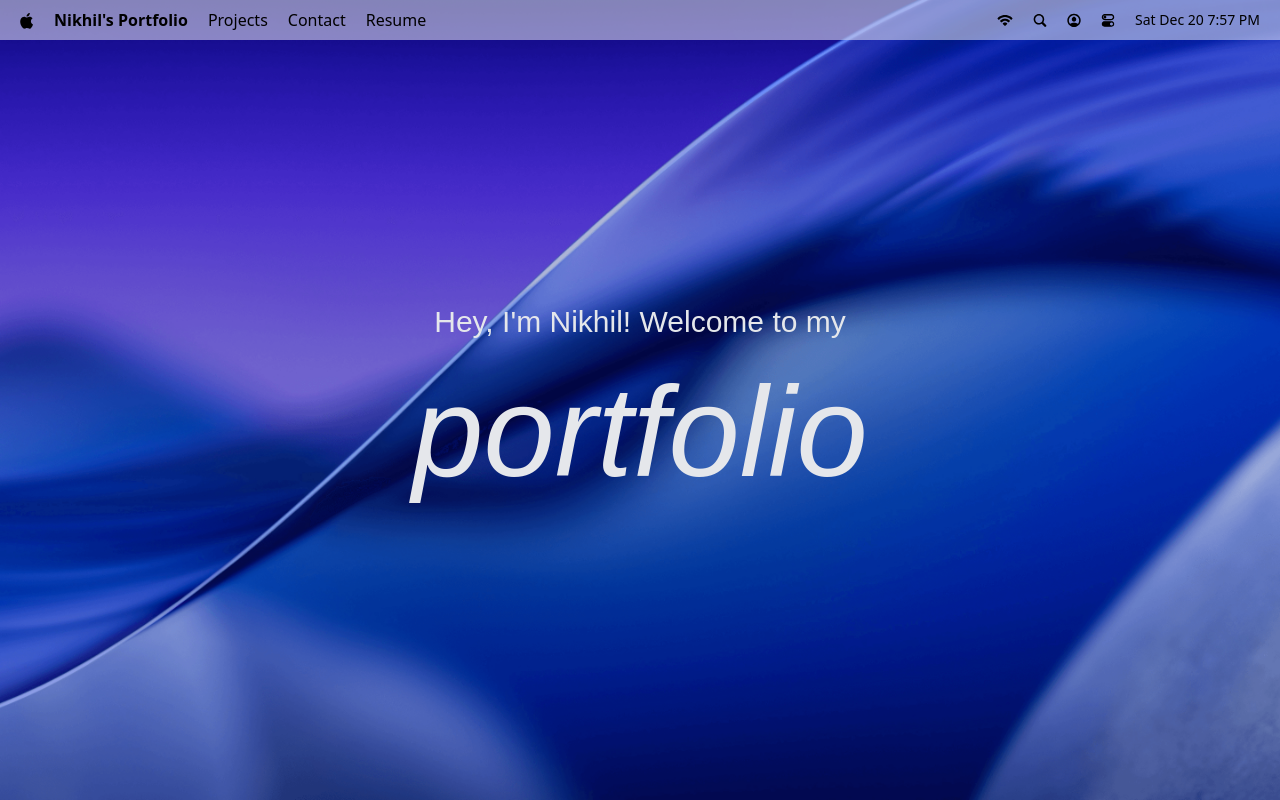
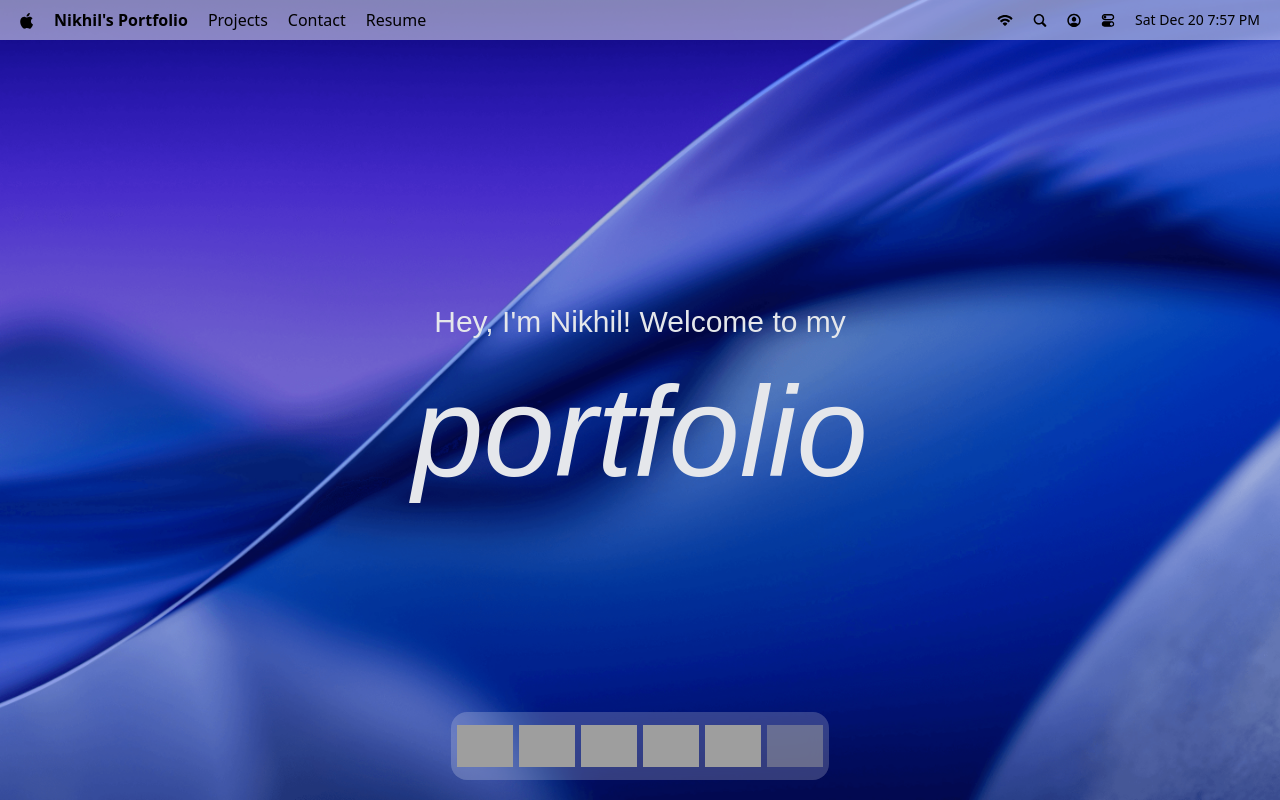
Before and after one commit to nikhilsingh132/Nikhil-Portfolio, a React (Vite) app: page / in a window 1280 px wide. Built offline with nearby package versions, Linux system fonts and the light colour scheme; grey boxes are pictures that could not be loaded; a web font is replaced by a local one.

Commit message:
Portfolio: Dock component without clicking functionality

```diff
--- a/package.json
+++ b/package.json
@@ -17,6 +17,7 @@
     "lucide-react": "^0.562.0",
     "react": "^19.2.0",
     "react-dom": "^19.2.0",
+    "react-tooltip": "^5.30.0",
     "tailwindcss": "^4.1.18"
   },
   "devDependencies": {
--- a/src/App.tsx
+++ b/src/App.tsx
@@ -1,10 +1,11 @@
-import { Navbar, Welcome } from "#components/index";
+import { Navbar, Welcome, Dock } from "#components/index";
 
 const App = (): React.ReactNode => {
   return (
     <main>
       <Navbar />
       <Welcome />
+      <Dock />
     </main>
   );
 };
--- /dev/null
+++ b/src/components/Dock.tsx
@@ -0,0 +1,92 @@
+import { dockApps } from "#constants/index";
+import { useRef } from "react";
+import { Tooltip } from "react-tooltip";
+import gsap from "gsap";
+import { useGSAP } from "@gsap/react";
+
+const Dock = (): React.ReactNode => {
+  const dockRef = useRef(null);
+
+  const handleAppClick = (app) => {
+    console.log(`App ${app} clicked`);
+  };
+
+  useGSAP(() => {
+    const dock = dockRef.current;
+    if (!dock) return;
+
+    const dockIcons = dock.querySelectorAll(".dock-icon");
+
+    const animateIcons = (mouseX: number) => {
+      const { left: dockLeft } = dock.getBoundingClientRect();
+      dockIcons.forEach((icon: HTMLElement) => {
+        const { left: iconLeft, width: iconWidth } =
+          icon.getBoundingClientRect();
+        const center = iconLeft - dockLeft + iconWidth / 2;
+        const distance = Math.abs(mouseX - center);
+        const intensity = Math.exp(-(distance ** 3) / 2000);
+        gsap.to(icon, {
+          duration: 0.2,
+          ease: "power1.Out",
+          scale: 1 + intensity * 0.25,
+          y: -15 * intensity,
+        });
+      });
+    };
+
+    const handleMouseMove = (e: MouseEvent) => {
+      const { left } = dock.getBoundingClientRect();
+      const mouseX = e.clientX - left;
+      animateIcons(mouseX);
+    };
+    const handleMouseLeave = () => {
+      dockIcons.forEach((icon: HTMLElement) => {
+        gsap.to(icon, {
+          duration: 0.2,
+          ease: "power1.Out",
+          scale: 1,
+        });
+      });
+    };
+
+    dock.addEventListener("mousemove", handleMouseMove);
+    dock.addEventListener("mouseleave", handleMouseLeave);
+    return () => {
+      dock.removeEventListener("mousemove", handleMouseMove);
+      dock.removeEventListener("mouseleave", handleMouseLeave);
+    };
+  }, []);
+
+  return (
+    <section id="dock">
+      <div ref={dockRef} className="dock-container">
+        {dockApps.map((app) => (
+          <div
+            key={app.id}
+            className="relative flex justify-center items-center"
+          >
+            <button
+              className="dock-icon"
+              aria-label={app.name}
+              data-tooltip-id="dock-tooltip"
+              data-tooltip-content={app.name}
+              data-tooltip-delay-show={150}
+              disabled={!app.canOpen}
+              onClick={() => handleAppClick(app)}
+            >
+              <img
+                src={`/images/${app.icon}`}
+                alt={app.name}
+                loading="lazy"
+                className={!app.canOpen ? "opacity-50" : ""}
+              />
+            </button>
+          </div>
+        ))}
+        <Tooltip id="dock-tooltip" className="tooltip" place="top" />
+      </div>
+    </section>
+  );
+};
+
+export default Dock;
--- a/src/components/Welcome.tsx
+++ b/src/components/Welcome.tsx
@@ -13,7 +13,11 @@ const FONT_WEIGHTS = {
   },
 };
 
-const renderText = (text: string, className: string, baseWeight = 400) => {
+const renderText = (
+  text: string,
+  className: string,
+  baseWeight = 400
+): React.ReactNode => {
   return text.split("").map((char, index) => (
     <span
       key={index}
@@ -25,8 +29,11 @@ const renderText = (text: string, className: string, baseWeight = 400) => {
   ));
 };
 
-const setupHoverTextEffects = (container, type: string) => {
-  if (!container) return;
+const setupHoverTextEffects = (
+  container: HTMLElement,
+  type: string
+): (() => void) => {
+  if (!container) return () => {};
 
   const letters = container.querySelectorAll("span");
   const { min, max } = FONT_WEIGHTS[type];
--- a/src/components/index.tsx
+++ b/src/components/index.tsx
@@ -1,4 +1,5 @@
 import Navbar from "./Navbar";
 import Welcome from "./Welcome";
+import Dock from "./Dock";
 
-export { Navbar, Welcome };
+export { Navbar, Welcome, Dock };
--- a/src/constants/index.ts
+++ b/src/constants/index.ts
@@ -39,37 +39,37 @@ export const dockApps = [
   {
     id: "finder",
     name: "Portfolio", // was "Finder"
-    icon: "finder.png",
+    icon: "/finder.png",
     canOpen: true,
   },
   {
     id: "safari",
     name: "Articles", // was "Safari"
-    icon: "safari.png",
+    icon: "/safari.png",
     canOpen: true,
   },
   {
     id: "photos",
     name: "Gallery", // was "Photos"
-    icon: "photos.png",
+    icon: "/photos.png",
     canOpen: true,
   },
   {
     id: "contact",
     name: "Contact", // or "Get in touch"
-    icon: "contact.png",
+    icon: "/contact.png",
     canOpen: true,
   },
   {
     id: "terminal",
     name: "Skills", // was "Terminal"
-    icon: "terminal.png",
+    icon: "/terminal.png",
     canOpen: true,
   },
   {
     id: "trash",
     name: "Archive", // was "Trash"
-    icon: "trash.png",
+    icon: "/trash.png",
     canOpen: false,
   },
 ];
```
Also changed, not shown: 1 other file (tests, documents, lock files or other folders).
